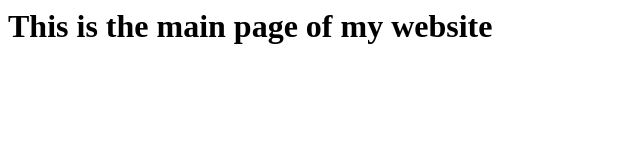
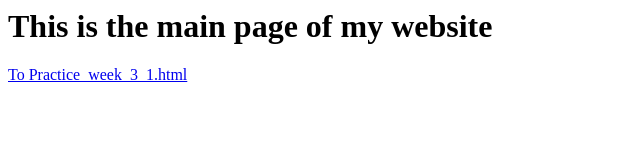
Before and after one commit to IanLin95957/IanLin95957, a plain HTML site: page index.html in a window 1280 px wide. Shown: the whole page, without its empty margins (0-640 px from the left). Drawn offline with Linux system fonts and the light colour scheme.

Commit message:
Update index.html

```diff
--- a/index.html
+++ b/index.html
@@ -4,5 +4,6 @@
 </head>
 <body>
 <h1>This is the main page of my website</h1>
+<a href="Week_4_2.html">To Practice_week_3_1.html</a>
 </body>
 </html>
```
